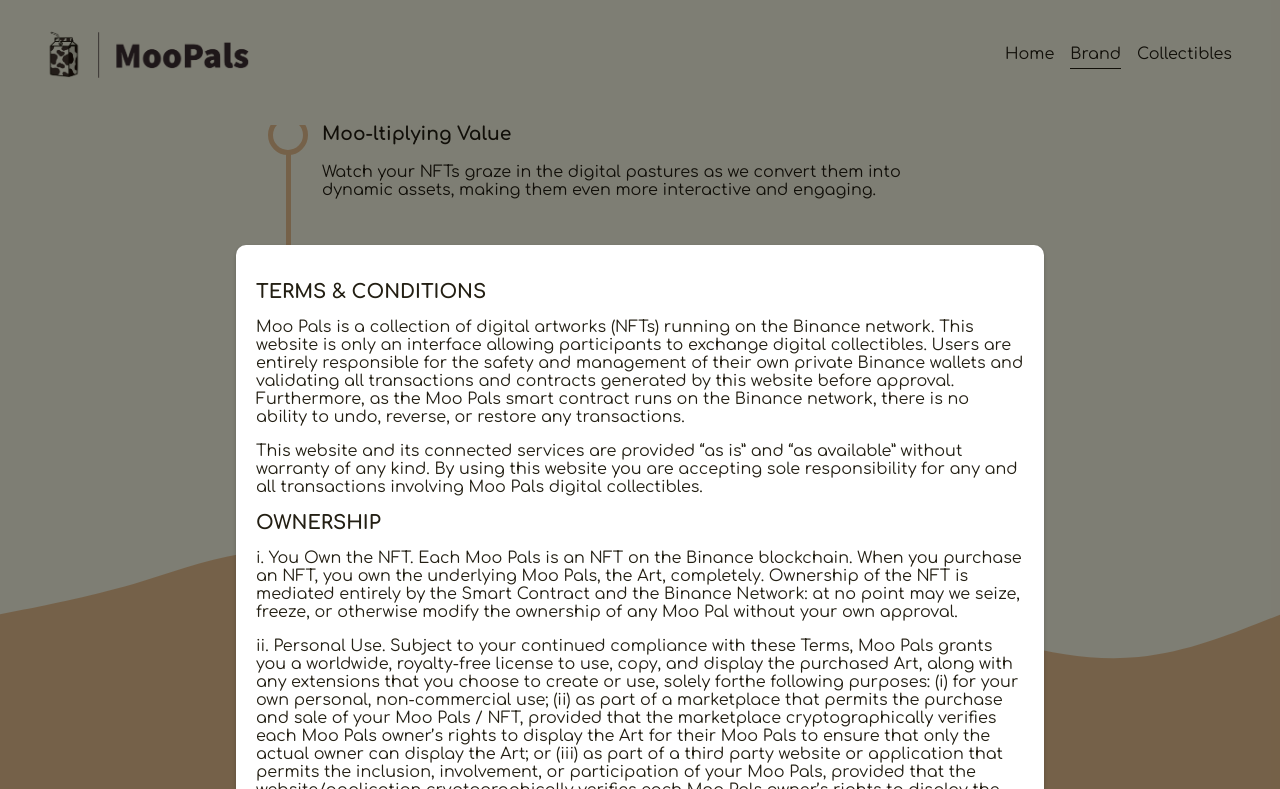
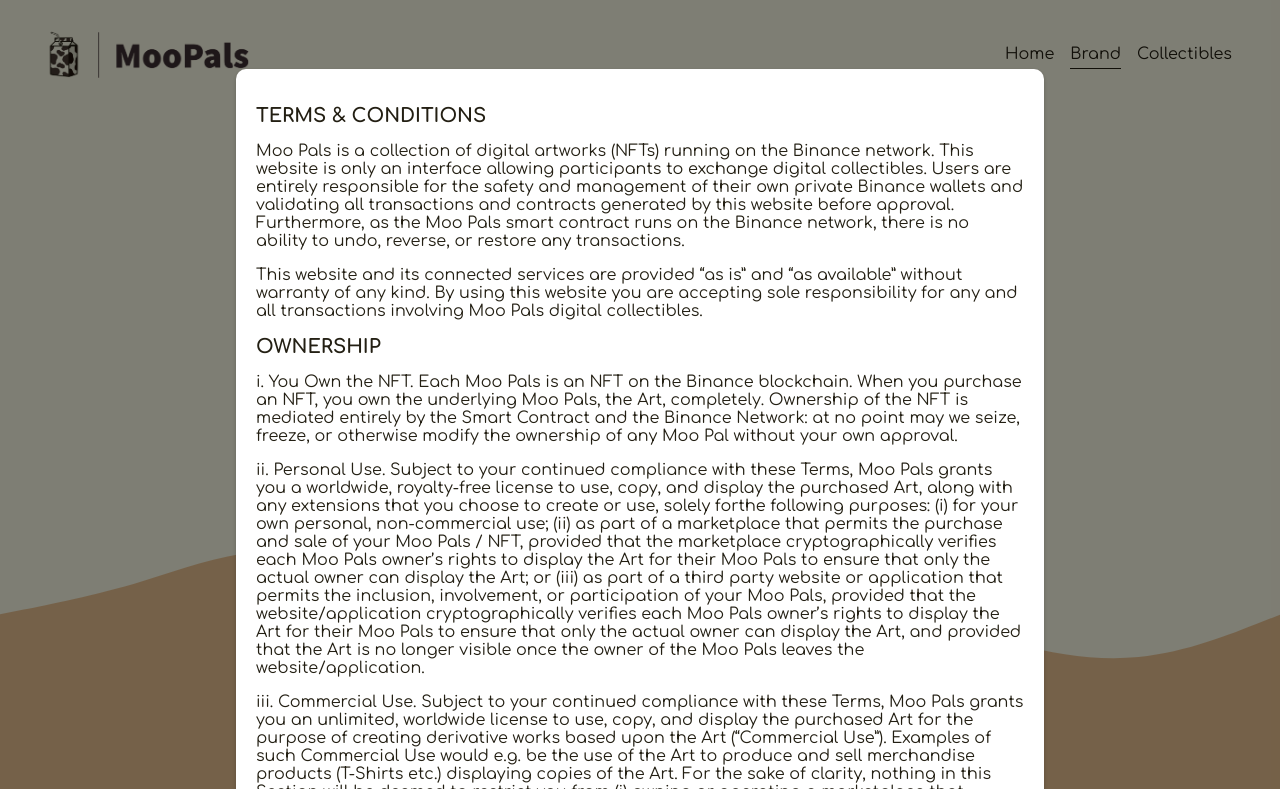
Before and after one commit to ribardierearnaud/MooPals, a plain HTML site: page brand.html in a window 1280 px wide. Both pictures are taken after a click on the element "Terms & Conditions". Shown: the part 1120-1909 px from the top of the page. Drawn offline with Linux system fonts and the light colour scheme; a web font is replaced by a local one.

Commit message:
Modal and timeline displayed fix

```diff
--- a/assets/style.css
+++ b/assets/style.css
@@ -424,7 +424,12 @@
 
 .mooveforward {
     margin-top: 50px;
+    margin-left: 30px;
 }
+
+.mooveforward > h2 {
+    margin-left: -30px
+  }
 
 /* Gallery styles */
 .gallery {
@@ -476,19 +481,22 @@
 .modal {
     display: none;
     position: fixed;
+    overflow-x: hidden;
     overflow-y:auto;
     top: 0;
     left: 0;
     width: 100%;
+    height: 100%;
     max-height: 100%;
     background-color: rgba(0, 0, 0, 0.5);
     z-index: 100;
+    outline: 0;
 }
 
 .modal-content {
     background-color: white;
     max-width: 60%;
-    margin: 20% auto;
+    margin: 10vh auto;
     padding: 20px;
     box-shadow: 0px 2px 4px rgba(0, 0, 0, 0.2);
     border-radius: 10px;
```
